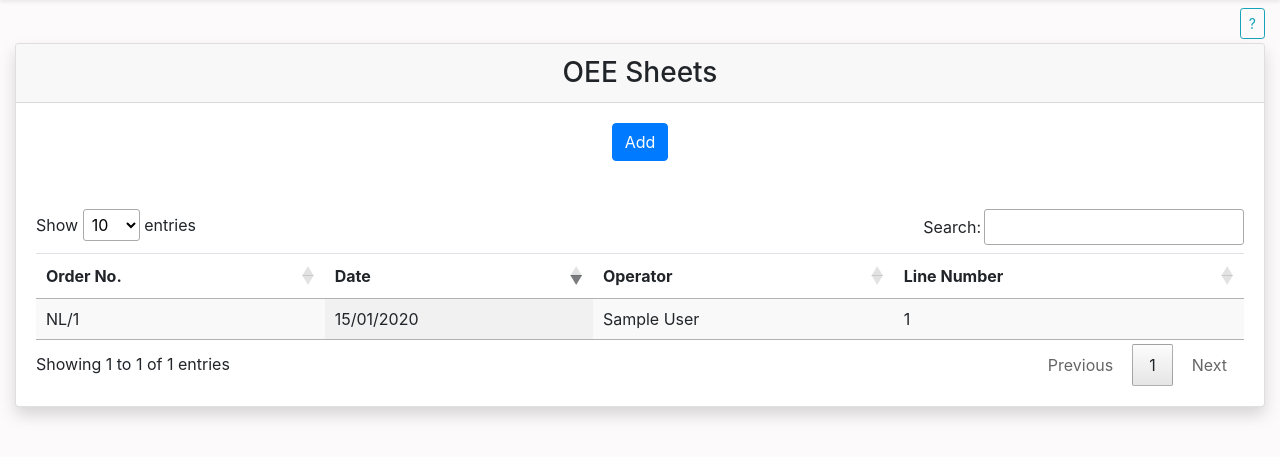
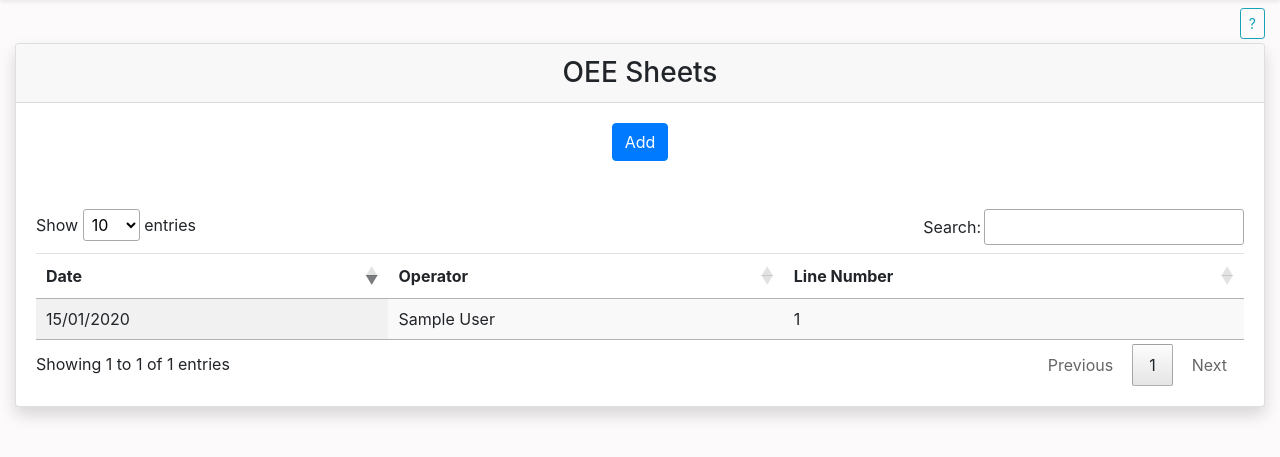
Before and after one commit to BradNichol/nlapp, a Python web app: template app/oee/templates/oee.html in a window 1280 px wide. Shown: the part 56-513 px from the top of the page. Run offline with Jinja, Linux system fonts and the light colour scheme; the template is opened without the code that fills it: most values are stand-ins (such as "Sample title", 1, 10 or a date in 2020); some libraries are stand-ins or nearby versions.

Commit message:
table edit

```diff
--- a/app/oee/templates/oee.html
+++ b/app/oee/templates/oee.html
@@ -27,7 +27,6 @@
                     <table id="oee_table" class="display table table-hover" style="width:100%">
                         <thead>
                             <tr>
-                                <th>Order No.</th>
                                 <th>Date</th>
                                 <th>Operator</th>
                                 <th>Line Number</th>
@@ -36,7 +35,6 @@
                         <tbody>
                             {% for row in oee %}
                             <tr class="view_oee" id="{{ row.id}}">
-                                <td>NL/{{ row.order_id }}</td>
                                 <td>{{ row.start_date.strftime("%d/%m/%Y") }}</td>
                                 <td>{{ row.operator.first_name }} {{ row.operator.surname }}</td>
                                 <td>{{ row.line_num }}</td>
@@ -141,7 +139,7 @@
         $(document).ready(function() {
             $('#oee_table').DataTable({
                 "pageLength" : 10,
-                "order": [[ 1   , "desc" ]]
+                "order": [[ 0   , "desc" ]]
             });
         });
 
```
